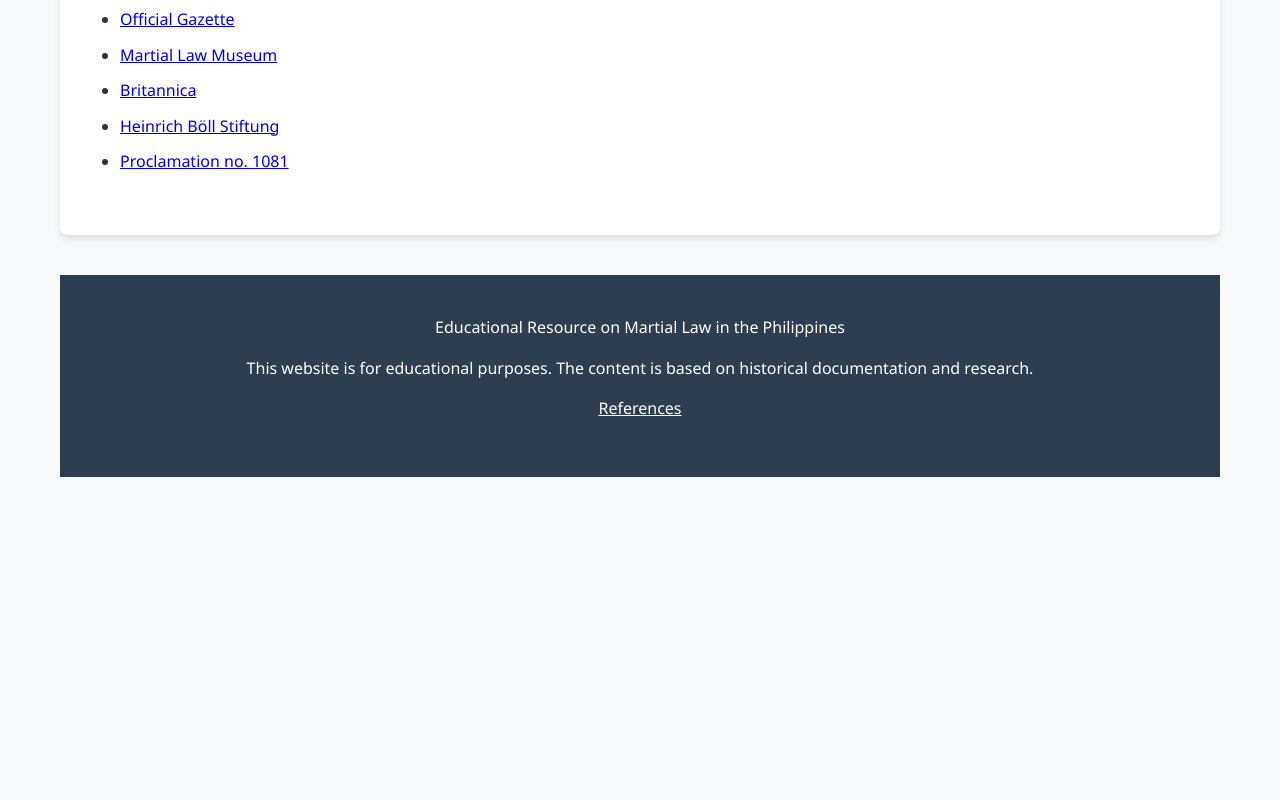
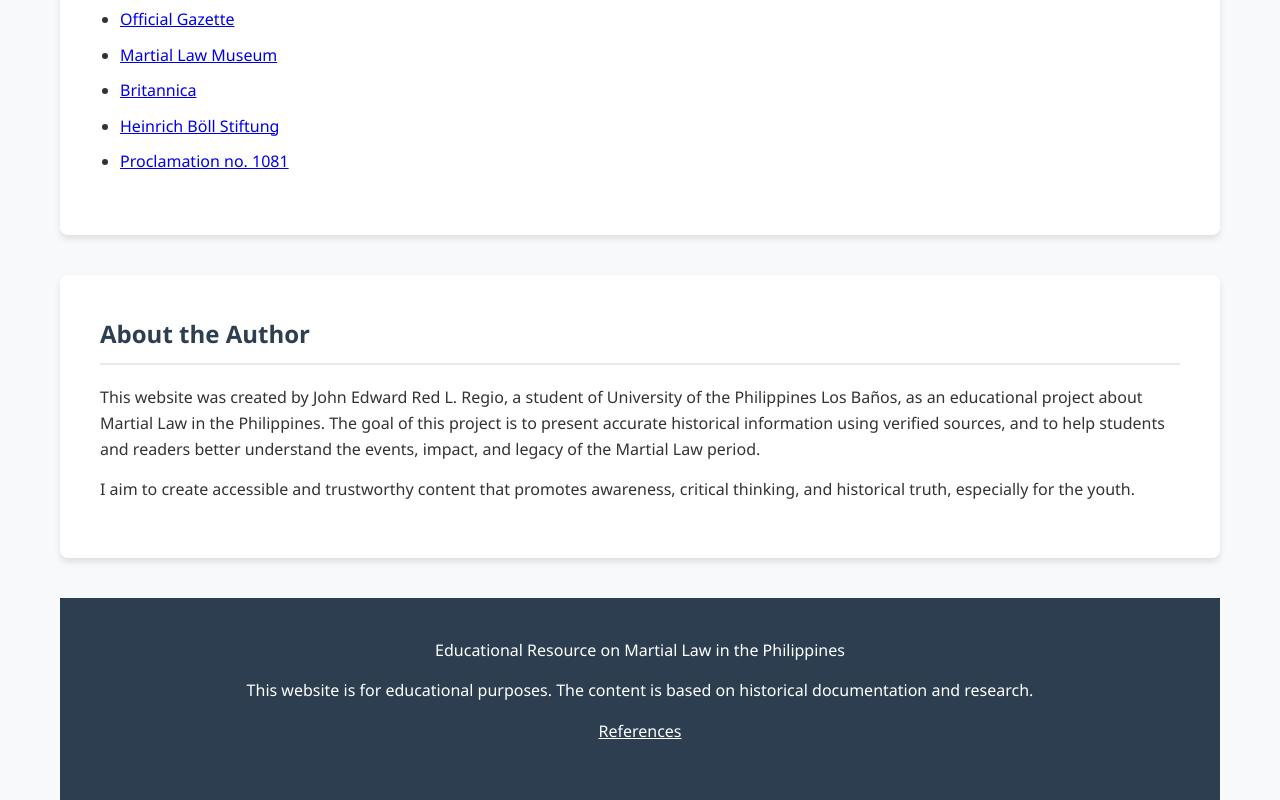
Before and after one commit to redregio1114-png/martial-law-website, a plain HTML site: page index.html in a window 1280 px wide. Shown: the part 6322-7122 px from the top of the page. Before the commit the page ends 6799 px from the top, so only its background shows below. Drawn offline with Linux system fonts and the light colour scheme.

Commit message:
index.html

```diff
--- a/index.html
+++ b/index.html
@@ -614,6 +614,15 @@
     <li><a href="https://www.officialgazette.gov.ph/1972/09/21/proclamation-no-1081/" target="_blank">Proclamation no. 1081</a></li>
     </ul>
 </section>
+    <section id="about-author">
+    <h2>About the Author</h2>
+    <p>This website was created by John Edward Red L. Regio, a student of University of the Philippines Los Baños, as an educational project about Martial Law in the Philippines.
+       The goal of this project is to present accurate historical information using verified sources, and to
+       help students and readers better understand the events, impact, and legacy of the Martial Law period.</p>
+
+    <p>I aim to create accessible and trustworthy content that promotes awareness, critical thinking,
+       and historical truth, especially for the youth.</p>
+    </section>
 
     <footer>
     <div class="container">
```
